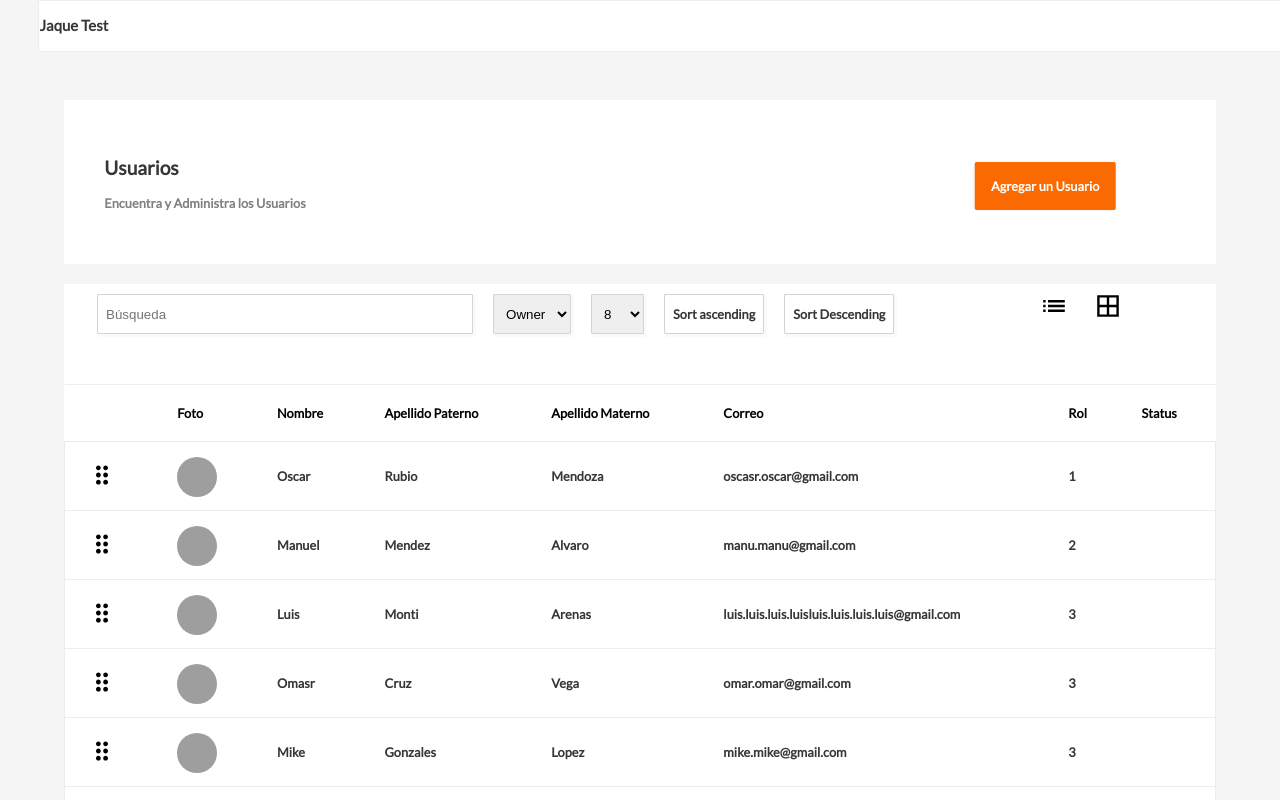
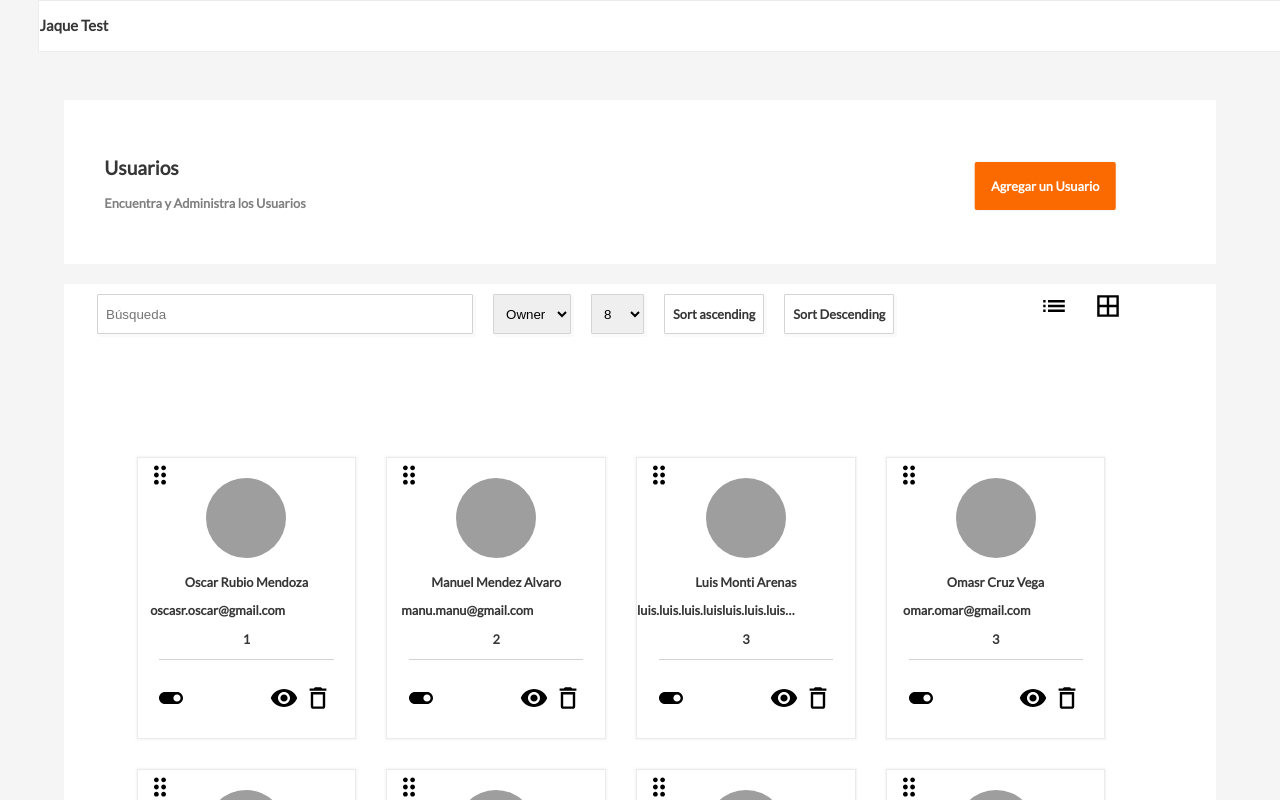
Before and after one commit to gimbernat13/jaque, a React (Create React App) app: page / in a window 1280 px wide. Shown: the top 800 px of the page. Built offline with nearby package versions, Linux system fonts and the light colour scheme; grey boxes are pictures that could not be loaded.

Commit message:
CRUD Update Function

```diff
--- a/src/Components/Users/User.js
+++ b/src/Components/Users/User.js
@@ -26,7 +26,7 @@ function User(props) {
       <td>{mothersLastName}</td>
       <td>{email}</td>
       <td>{roleId}</td>
-      <td>{/* <ToggleOn /> */}</td>
+      {/* <td><ToggleOn /></td> */}
     </tr>
   );
 }
--- a/src/Components/Users/UserCard.js
+++ b/src/Components/Users/UserCard.js
@@ -11,9 +11,7 @@ export class UserCard extends Component {
     isShowing: false
   };
   openModal = () => {
-    console.log("opening modal");
     this.setState({ isShowing: !this.state.isShowing });
-    console.log(this.state.isShowing);
   };
 
   isModalShowing() {
@@ -21,15 +19,25 @@ export class UserCard extends Component {
       return (
         <React.Fragment>
           <Backdrop click={this.openModal} />
-          <Modal openModal={this.props.openModal} userData={this.props} />
+          <Modal
+            editUser={this.props.editUser}
+            openModal={this.props.openModal}
+            userData={this.props}
+          />
         </React.Fragment>
       );
     }
   }
 
   deleteUser = user => {
-    this.props.deleteUser(this.props.email)
-  }
+    this.props.deleteUser(this.props.email);
+  };
+
+  editUser = user => {
+    this.openModal();
+    console.log(this.props)
+    this.props.editUser(this.props);
+  };
 
   render() {
     const {
@@ -60,8 +68,8 @@ export class UserCard extends Component {
           <div className="user-card-bottom">
             <ToggleOn style={{ marginLeft: "10%" }} />
             <div className="user-card-buttons">
-              <Eye onClick={this.openModal} />
-              <Trash onClick={this.deleteUser}/>
+              <Eye onClick={this.editUser} />
+              <Trash onClick={this.deleteUser} />
             </div>
           </div>
         </div>
--- a/src/Components/Users/UserCards.js
+++ b/src/Components/Users/UserCards.js
@@ -26,6 +26,7 @@ export default function UserCards(props) {
         key={email}
         openModal={props.openModal}
         deleteUser={props.deleteUser}
+        editUser= {props.editUser}
       />
     );
   });
--- a/src/Components/Users/Users.js
+++ b/src/Components/Users/Users.js
@@ -49,7 +49,7 @@ class Users extends Component {
 
   state = {
     isShowing: false,
-    viewMode: "table",
+    viewMode: "cards",
     searchTerm: "",
     users: this.mappedUsers,
     filteredUsers: this.mappedUsers,
@@ -72,6 +72,8 @@ class Users extends Component {
     this.setState({ viewMode: mode });
   };
 
+
+  /*=================Filtering and Sorting =================== */
   sortAscending = () => {
     const filteredUsers = this.state.filteredUsers;
     filteredUsers.sort(compare);
@@ -86,6 +88,8 @@ class Users extends Component {
   showAll = () => {
     this.setState({ filteredUsers: this.state.users });
   };
+
+
 
   filterUsers = searchTerm => {
     const filteredUsers = this.state.users.filter(user => {
@@ -106,6 +110,11 @@ class Users extends Component {
     this.includesCategory(e.target.value);
   };
 
+
+
+
+    /*=================View Mode And Pagination=================== */
+
   paginate = pageNumber => {
     const pageNum = parseInt(pageNumber, 10);
 
@@ -123,24 +132,21 @@ class Users extends Component {
     this.setState({ filteredUsers: [...this.state.filteredUsers, userData] });
   };
 
-  editUser = user => {};
+  editUser = user => {
+    console.log(user)
 
-  deleteUser = (user) => {
-    console.log(user)
-    const users = this.state.filteredUsers.filter(u => u.email !== user)
-    console.log(users)
-    this.setState({filteredUsers: users})
 
-    // console.log(this.props.email)
-    // const users = this.state.filteredUsers.filter(i => i.email !== user.email)
+    // const userToEdit = this.state.filteredUsers.find(u => u === user)
+    // console.log(userToEdit)
 
-    // this.setState({filteredUsers : users})
   };
 
+  deleteUser = user => {
+    console.log("Deleting" + user)
+    const users = this.state.filteredUsers.filter(u => u.email !== user);
+    this.setState({ filteredUsers: users });
 
-
-
-
+  };
 
   render() {
     const indexOfLastUser = this.state.currentPage * this.state.usersPerPage;
@@ -151,17 +157,22 @@ class Users extends Component {
     );
     const checkViewMode = () => {
       if (this.state.viewMode === "cards") {
-        return <UserCards deleteUser={this.deleteUser} openModal={this.openModal} filteredUsers={filteredUsers} />;
+        return (
+          <UserCards
+            deleteUser={this.deleteUser}
+            openModal={this.openModal}
+            filteredUsers={filteredUsers}
+            editUser= {this.editUser}
+
+          />
+        );
       } else {
         return <UserTable filteredUsers={filteredUsers} />;
       }
     };
 
-
-
-
     return (
-       /*=================Modal=================== */
+      /*=================Modal=================== */
 
       <div>
         {this.state.modalOpen ? (
@@ -171,9 +182,6 @@ class Users extends Component {
           </div>
         ) : null}
         <UsersMain openModal={this.openModal} />
-
-
-
 
         {/*=================Filters and Sorting=================== */}
 
--- a/src/Ui/Modal.js
+++ b/src/Ui/Modal.js
@@ -9,7 +9,8 @@ export default class Modal extends Component {
       fathersLastName: "",
       mothersLastName: "",
       roleId: "",
-      email: ""
+      email: "",
+      picture:""
     }
   };
 
@@ -34,7 +35,17 @@ export default class Modal extends Component {
     this.props.openModal();
   };
 
+  editUserSubmit = () => {
+    console.log(this.state.userData)
+    this.props.editUser(this.state.userData)
+
+  }
+
+
+
   render() {
+
+    console.log(this.props.editUser())
     return (
       <div className="Modal container ">
         <div className="modal-top">
@@ -42,7 +53,7 @@ export default class Modal extends Component {
           <div className="modal-picture-section">
             <div>
               <h5>Foto de perfil</h5>
-              <img className="user-picture-lg" src="" alt="Imágen" />
+              <img className="user-picture-lg" src={this.state.userData.picture} alt="Imágen" />
             </div>
             <div>
               <p>JPG, PNG | Tamaño mínimo de 300px x 300px </p>
@@ -104,7 +115,7 @@ export default class Modal extends Component {
           <div onClick={this.props.openModal} className="button">
             Cancelar
           </div>
-          <div onClick={this.submitForm} className="button">
+          <div onClick={this.editUserSubmit}className="button">
             Enviar
           </div>
         </div>
```
